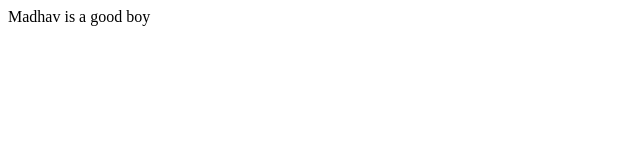
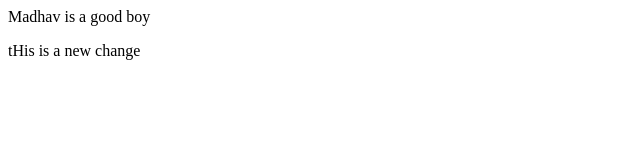
Before and after one commit to madhavthesiya/localrepo, a plain HTML site: page index.html in a window 1280 px wide. Shown: the whole page, without its empty margins (0-640 px from the left). Drawn offline with Linux system fonts and the light colour scheme.

Commit message:
Add new change

```diff
--- a/index.html
+++ b/index.html
@@ -1 +1,2 @@
 <p> Madhav is a good boy</p>
+<p> tHis is a new change</p>
```
